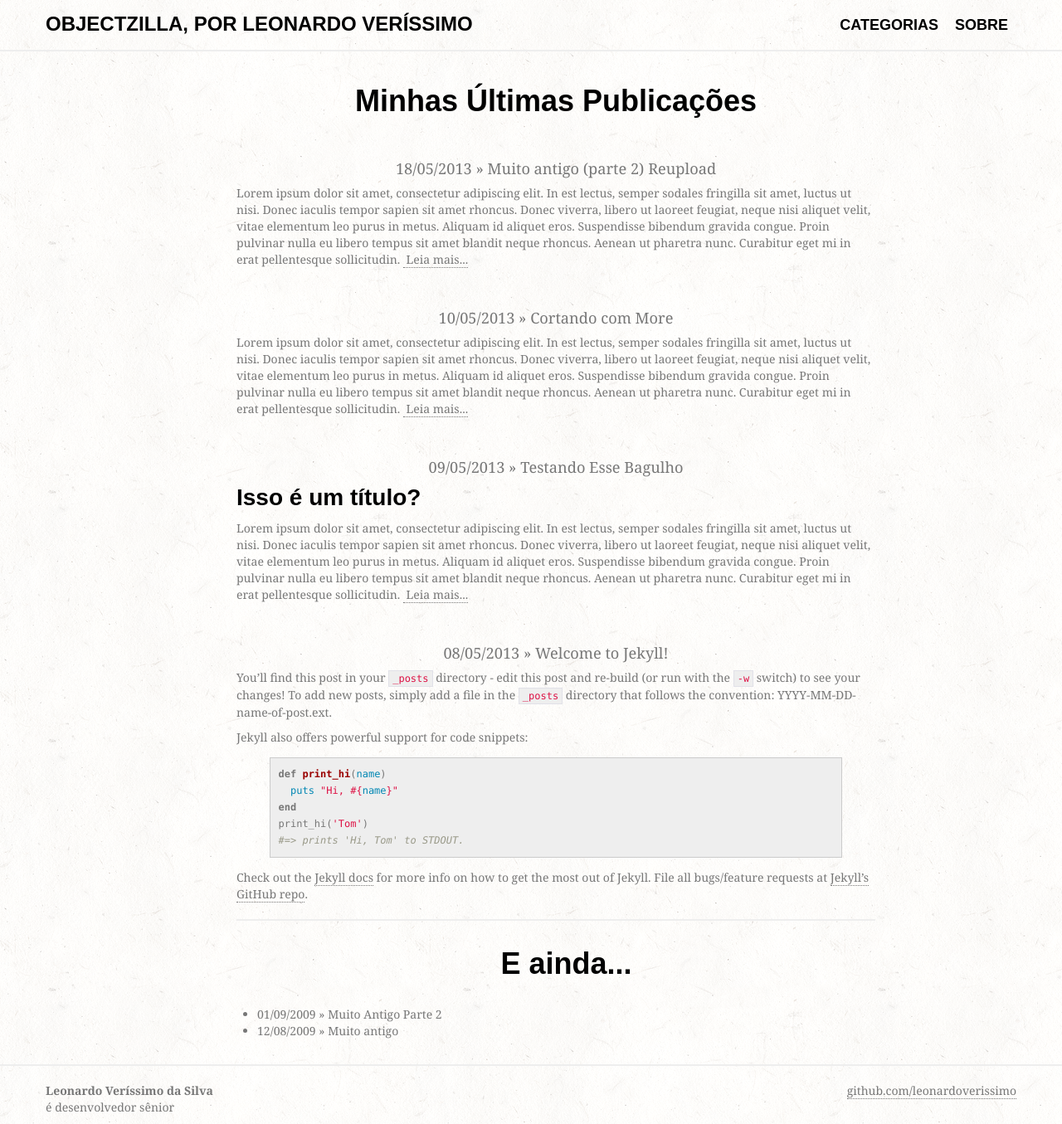
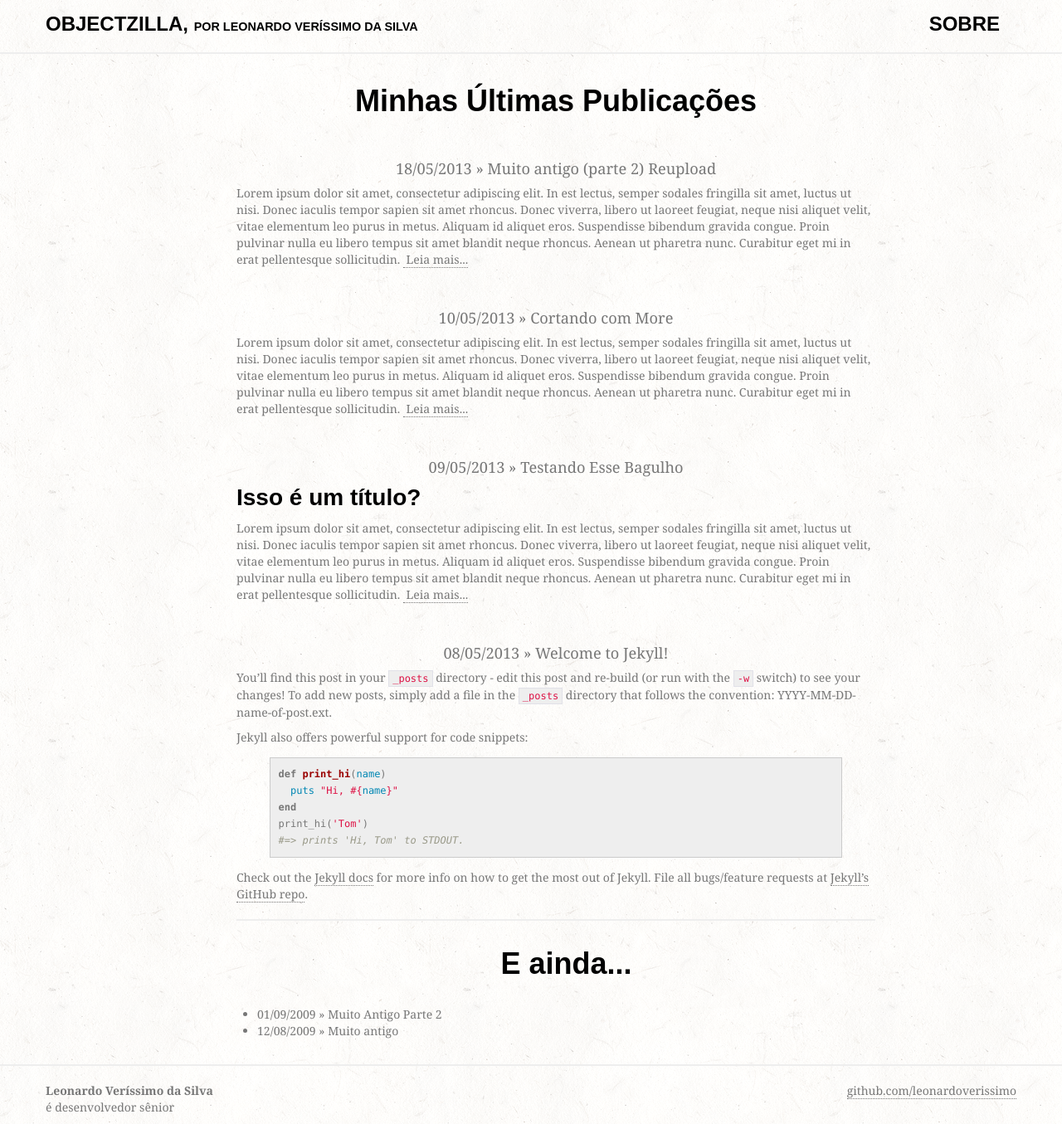
Before and after one commit to leonardoverissimo/leonardoverissimo.github.io, a Jekyll site: the page built from index.html, in a window 1280 px wide and 1355 px high. Shown: the whole window at 83% size. Built offline with Jekyll 4.4.1, drawn with Linux system fonts in a browser that asks for light colours; some web fonts are replaced.

Commit message:
Mudando aparência do navbar

```diff
--- a/_config.yml
+++ b/_config.yml
@@ -1,2 +1,2 @@
-name: Objectzilla, por Leonardo Ver&iacute;ssimo
+name: Objectzilla
 pygments: true
--- a/_layouts/default.html
+++ b/_layouts/default.html
@@ -22,18 +22,12 @@
     <div class="navbar navbar-fixed-top">
       <div class="navbar-inner">
         <div class="container">
-          <button type="button" class="btn btn-navbar" data-toggle="collapse" data-target=".nav-collapse">
-            <span class="icon-bar"></span>
-            <span class="icon-bar"></span>
-            <span class="icon-bar"></span>
-          </button>
-          <a class="brand" href="/">{{ site.name }}</a>
-          <div class="nav-collapse collapse">
-            <ul class="nav pull-right">
-              <li><a href="#">Categorias</a></li>
-              <li><a href="#">Sobre</a></li>
-            </ul>
-          </div><!--/.nav-collapse -->
+          <a class="brand" href="/">
+            {{ site.name }}, <span class="minor">por Leonardo Ver&iacute;ssimo da Silva</span>
+          </a>
+          <span class="pull-right hidden-phone">
+            <a class="brand" href="#">Sobre</a>
+          </span>
         </div>
       </div>
     </div>
--- a/assets/css/custom.css
+++ b/assets/css/custom.css
@@ -1,5 +1,11 @@
 body {
 	padding-top: 70px;
+}
+
+@media(max-width: 939px) {
+	body {
+		padding-top: 0;
+	}
 }
 
 body, .navbar-inner {
@@ -20,6 +26,10 @@ only screen and (                min-resolution: 2dppx) {
 	}
 }
 
+.navbar .minor {
+	font-size: 0.6em;
+}
+
 #home h2 {
 	margin: 30px auto;
 	text-align: center;
```
